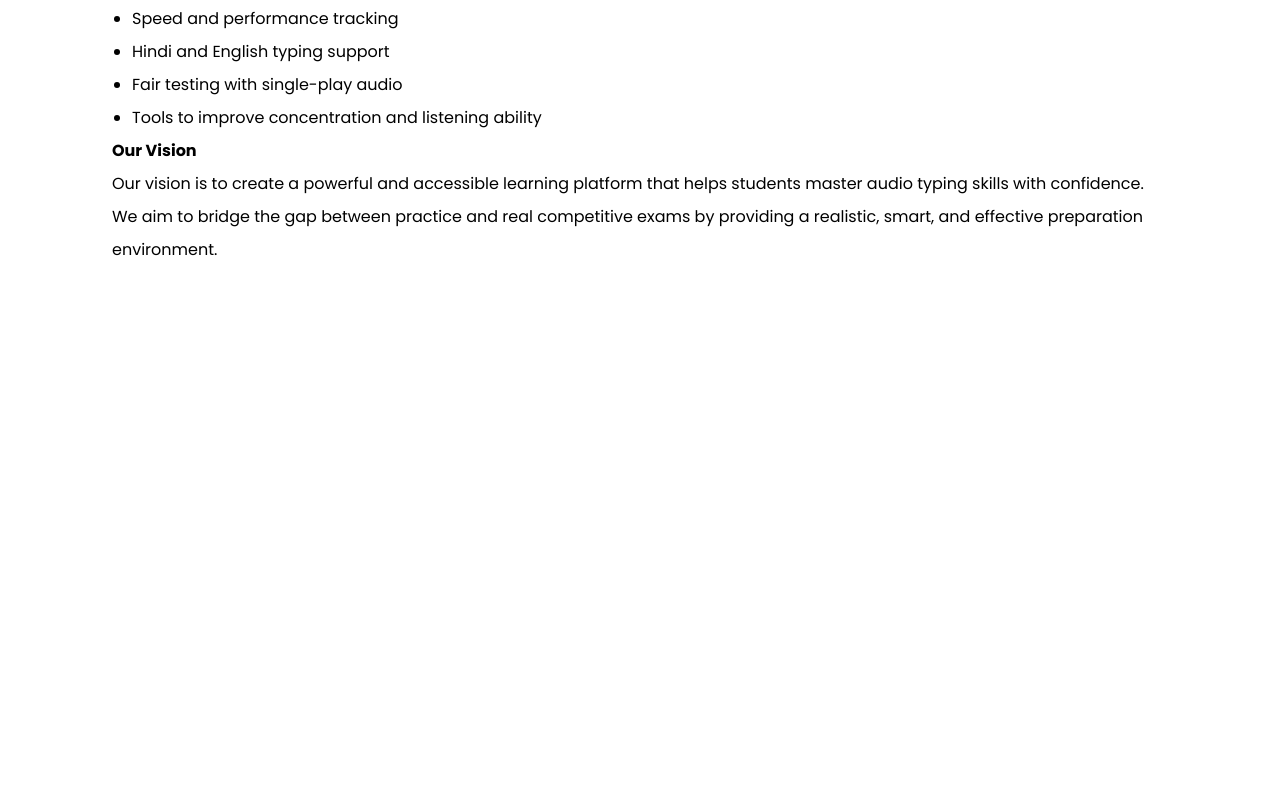
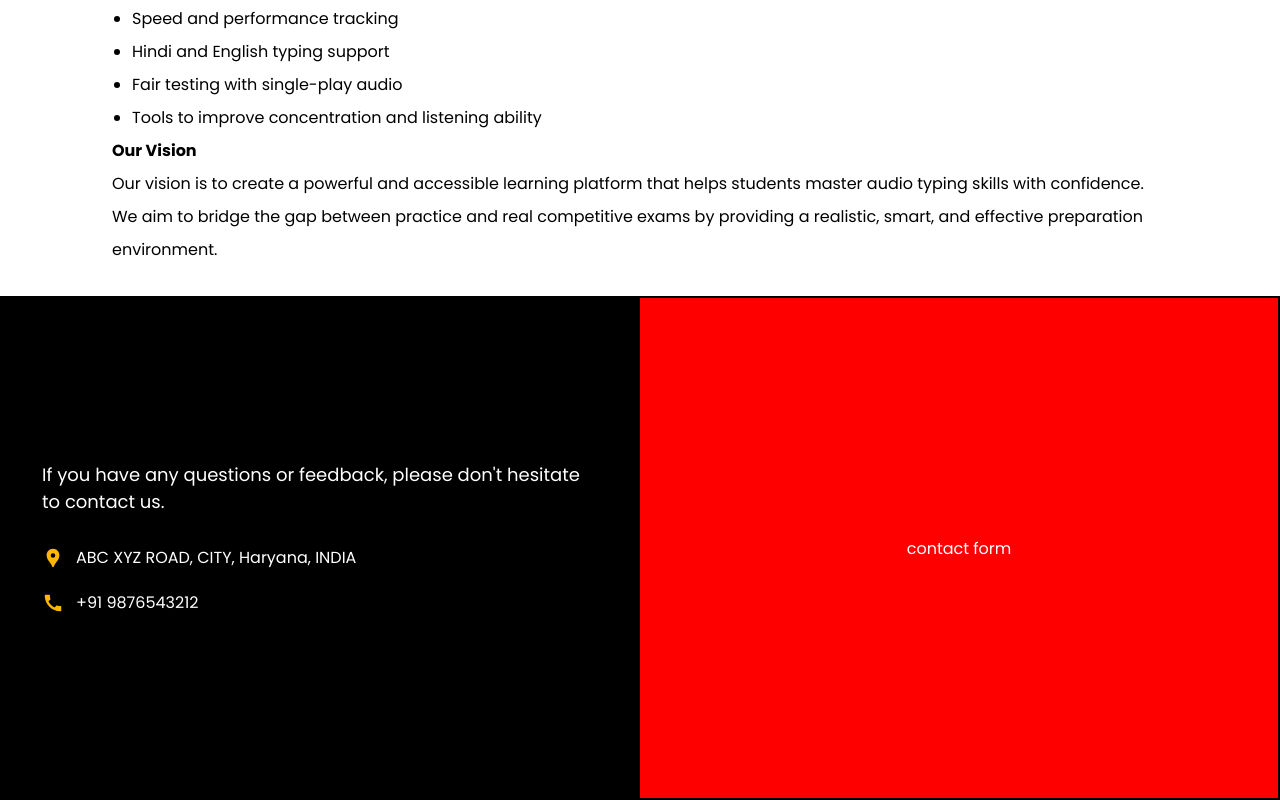
Before and after one commit to manishjangra761/Audio-Typing, a React (Create React App) app in the folder frontend/: page / in a window 1280 px wide. Shown: the part 1182-1982 px from the top of the page. Before the commit the page ends 1478 px from the top, so only its background shows below. Built offline with nearby package versions, Linux system fonts and the light colour scheme.

Commit message:
added contact address but contact form left

```diff
--- a/frontend/package.json
+++ b/frontend/package.json
@@ -9,6 +9,7 @@
     "@testing-library/user-event": "^13.5.0",
     "react": "^19.2.4",
     "react-dom": "^19.2.4",
+    "react-icons": "^5.5.0",
     "react-router-dom": "^7.13.0",
     "react-scripts": "5.0.1",
     "web-vitals": "^2.1.4"
--- a/frontend/src/App.js
+++ b/frontend/src/App.js
@@ -1,4 +1,5 @@
 import About from "./components/About";
+import ContactArea from "./components/ContactArea";
 import HeroSection from "./components/HeroSection";
 import Navbar from "./components/Navbar";
 
@@ -8,6 +9,7 @@ function App() {
       <Navbar/>
       <HeroSection/>
       <About/>
+      <ContactArea/>
     </div>
   );
 }
--- /dev/null
+++ b/frontend/src/components/ContactArea.jsx
@@ -0,0 +1,31 @@
+import React from 'react'
+import '../styles/ContactArea.css'
+import { MdLocationPin, MdCall } from "react-icons/md";
+
+const ContactArea = () => {
+  return (
+    <div className='contact-container'>
+      <div className='contact-description'>
+        <p className="contact-text">
+          If you have any questions or feedback, please don't hesitate to contact us.
+        </p>
+
+        <div className="contact-item">
+          <MdLocationPin className="contact-icon" />
+          <span>ABC XYZ ROAD, CITY, Haryana, INDIA</span>
+        </div>
+
+        <div className="contact-item">
+          <MdCall className="contact-icon" />
+          <span>+91 9876543212</span>
+        </div>
+      </div>
+
+      <div className='contact-form'>
+        contact form
+      </div>
+    </div>
+  )
+}
+
+export default ContactArea
--- /dev/null
+++ b/frontend/src/styles/ContactArea.css
@@ -0,0 +1,43 @@
+.contact-container {
+  display: flex;
+  border: 2px solid black;
+}
+
+.contact-description {
+  background: black;
+  width: 50%;
+  height: 500px;
+  display: flex;
+  flex-direction: column;
+  justify-content: center;
+  padding: 40px;
+  color: white;
+}
+
+.contact-text {
+  font-size: 18px;
+  margin-bottom: 30px;
+}
+
+.contact-item {
+  display: flex;
+  align-items: center;
+  gap: 12px;
+  margin-bottom: 20px;
+  font-size: 16px;
+}
+
+.contact-icon {
+  font-size: 22px;
+  color: #ffb703;
+}
+
+.contact-form {
+  background: red;
+  width: 50%;
+  height: 500px;
+  display: flex;
+  justify-content: center;
+  align-items: center;
+  color: white;
+}
```
Also changed, not shown: 1 other file (tests, documents, lock files or other folders).
